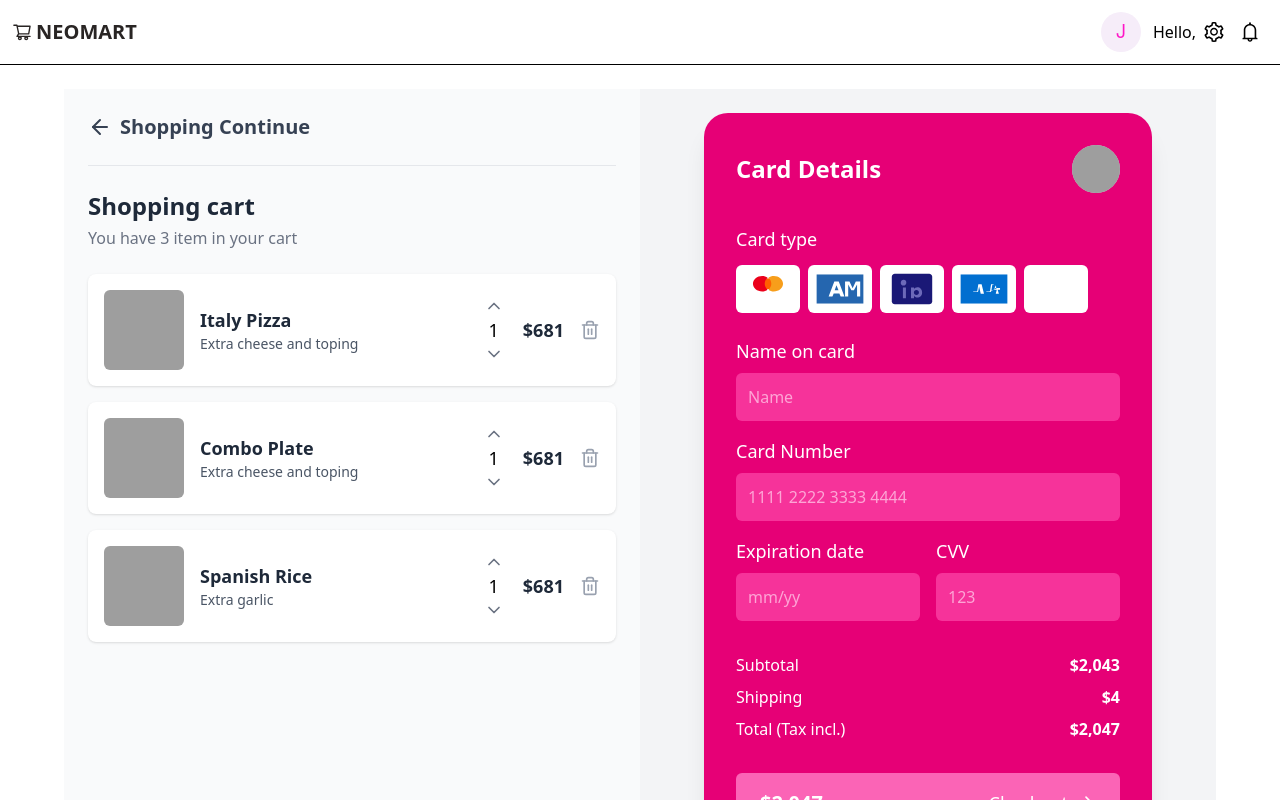
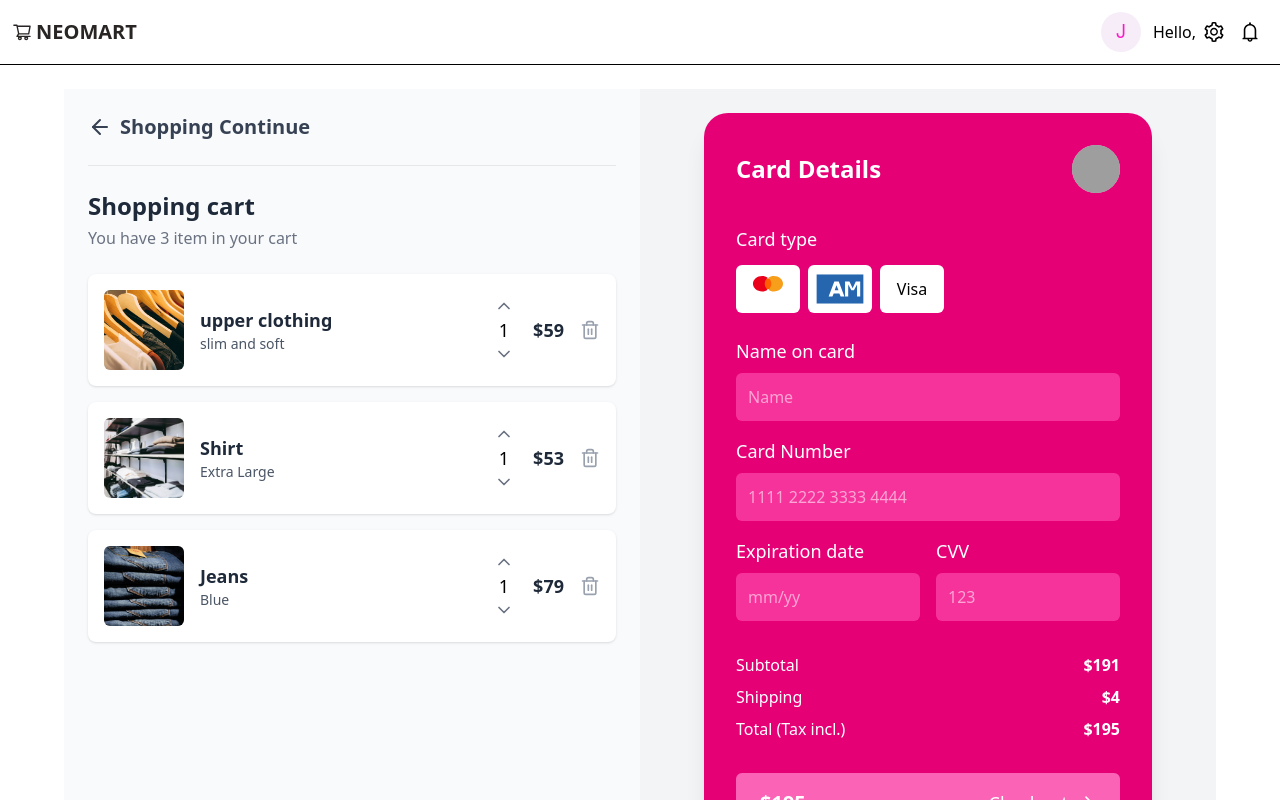
Before and after one commit to jerry0chou/neomart, a React (Vite) app: page /cart in a window 1280 px wide. Built offline with nearby package versions, Linux system fonts and the light colour scheme; grey boxes are pictures that could not be loaded.

Commit message:
add pictures to Cart

```diff
--- a/src/pages/Cart.tsx
+++ b/src/pages/Cart.tsx
@@ -1,32 +1,37 @@
 import React, { useState } from 'react';
 import { ArrowLeft, ChevronDown, ChevronUp, Trash2, ArrowRight } from 'lucide-react';
 import {useNavigate} from "react-router-dom";
+
+import clothing from "../assets/clothing.png";
+import shirt from "../assets/shirt.png";
+import jeans from "../assets/jeans.png";
+
 const Cart = () => {
     // 初始商品数据
     const [items, setItems] = useState([
         {
             id: 1,
-            name: "Italy Pizza",
-            description: "Extra cheese and toping",
-            price: 681,
+            name: "upper clothing",
+            description: "slim and soft",
+            price: 59,
             quantity: 1,
-            image: "/api/placeholder/150/150"
+            image: clothing
         },
         {
             id: 2,
-            name: "Combo Plate",
-            description: "Extra cheese and toping",
-            price: 681,
+            name: "Shirt",
+            description: "Extra Large",
+            price: 53,
             quantity: 1,
-            image: "/api/placeholder/150/150"
+            image: shirt
         },
         {
             id: 3,
-            name: "Spanish Rice",
-            description: "Extra garlic",
-            price: 681,
+            name: "Jeans",
+            description: "Blue",
+            price: 79,
             quantity: 1,
-            image: "/api/placeholder/150/150"
+            image: jeans
         }
     ]);
 
@@ -147,21 +152,7 @@ const Cart = () => {
                                 </svg>
                             </div>
                             <div className="w-16 h-12 bg-white bg-opacity-20 rounded-md flex items-center justify-center p-2">
-                                <svg viewBox="0 0 38 24" width="100%" height="100%">
-                                    <path fill="#1A1876" d="M35,2.4 C35,1.1 33.9,0 32.6,0 L5.4,0 C4.1,0 3,1.1 3,2.4 L3,21.6 C3,22.9 4.1,24 5.4,24 L32.6,24 C33.9,24 35,22.9 35,21.6 L35,2.4 Z" />
-                                    <path fill="#6C69B9" d="M14.5,7 C14.4,8.3 13.5,9.3 12.2,9.3 C10.9,9.3 10,8.3 10.1,7 C10.2,5.7 11.1,4.7 12.4,4.7 C13.7,4.7 14.6,5.7 14.5,7 Z M11.8,10.8 L14.2,10.8 L14.2,19.3 L11.8,19.3 L11.8,10.8 Z M18.2,10.8 L20.6,10.8 L20.6,12 C21.1,11.2 22.1,10.6 23.2,10.6 C25.4,10.6 27,12.2 27,14.7 C27,17.2 25.4,18.8 23.2,18.8 C22.1,18.8 21.1,18.2 20.6,17.4 L20.6,19.3 L18.2,19.3 L18.2,10.8 Z M22.5,12.7 C21.3,12.7 20.5,13.5 20.5,14.7 C20.5,15.9 21.3,16.7 22.5,16.7 C23.7,16.7 24.5,15.9 24.5,14.7 C24.5,13.5 23.7,12.7 22.5,12.7 Z" />
-                                </svg>
-                            </div>
-                            <div className="w-16 h-12 bg-white bg-opacity-20 rounded-md flex items-center justify-center p-2">
-                                <svg viewBox="0 0 38 24" width="100%" height="100%">
-                                    <rect x="0.5" y="0.5" width="37" height="23" fill="#016FD0" />
-                                    <path fill="#FFFFFF" d="M19,15.7 L17.1,8.3 L14.5,8.3 L14.5,8.3 L14.5,8.3 L14.5,8.3 L14.5,8.3 L13.7,13.3 C13.7,13.6 13.4,13.9 13.1,13.9 L10.5,13.9 L10.4,14.3 L13.7,14.3 C14.1,14.3 14.4,14 14.5,13.6 L15.1,10 L15.1,10 L16.4,15.7 L19,15.7 Z" />
-                                    <path fill="#FFFFFF" d="M27.2,11.9 L28.2,9.1 L28.9,11.9 L27.2,11.9 Z M30.8,15.7 L29.8,12.5 L31.7,12.5 L31.7,11.3 L29.5,11.3 L29,9.9 L28.9,9.9 L29.5,11.3 L27.1,11.3 L27.1,12.5 L29.1,12.5 L28.3,15.7 L30.8,15.7 Z" />
-                                    <path fill="#FFFFFF" d="M25.6,13.3 C25.6,13 25.8,12.7 26.1,12.7 C26.4,12.7 26.6,12.4 26.6,12.1 L26.6,8.3 L24.6,8.3 L24.6,8.3 L24.6,8.3 L24.6,8.3 L24.6,8.3 L24.6,8.3 L23.8,13.3 C23.8,13.6 23.5,13.9 23.2,13.9 L20.9,13.9 L20.8,14.3 L24,14.3 C24.4,14.3 24.7,14 24.8,13.6 L25.6,8.7 L26.6,8.7 L26.6,11.9 C26.6,12.5 26.1,13 25.5,13 C25.2,13 24.9,13.1 24.8,13.3 L25.6,13.3 Z" />
-                                </svg>
-                            </div>
-                            <div className="w-16 h-12 bg-white bg-opacity-20 rounded-md flex items-center justify-center">
-                                <span className="text-sm">See all</span>
+                               <div className="text-black">Visa</div>
                             </div>
                         </div>
                     </div>
```
